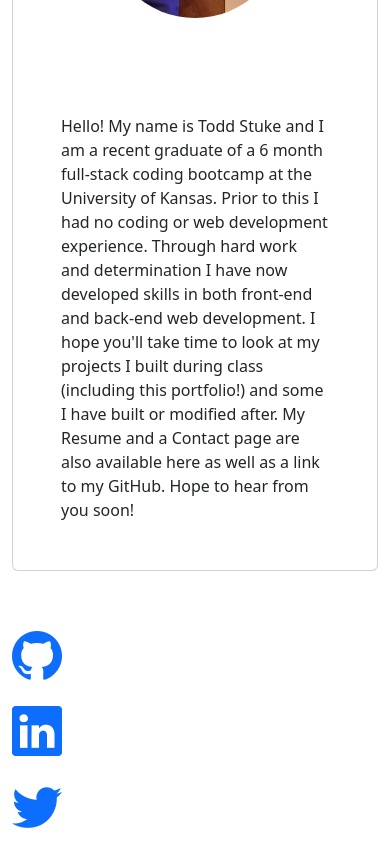
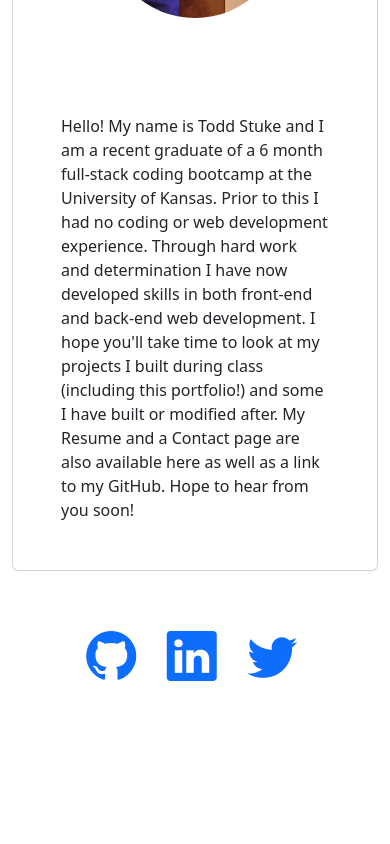
Before and after one commit to tddstuke/React-Portfolio, a React (Create React App) app: page / in a window 390 px wide. Shown: the part 391-1235 px from the top of the page. After the commit the page ends 1085 px from the top, so only its background shows below. Built offline with nearby package versions, Linux system fonts and the light colour scheme; the HTML template or start-up script is replaced by a standard one.

Commit message:
footer refractor for responsiveness

```diff
--- a/src/components/Footer/index.js
+++ b/src/components/Footer/index.js
@@ -4,17 +4,17 @@ function footer() {
   return (
     <div className="container mt-5">
       <footer className="row d-flex justify-content-center">
-        <a href="https://github.com/tddstuke" className="col-md-1">
+        <a href="https://github.com/tddstuke" className="col-1">
           <i className="bi bi-github" style={{ fontSize: 50 }}></i>
         </a>
         <a
           href="https://linkedin.com/in/todd-stuke
 "
-          className="col-md-1"
+          className="col-1 mx-5"
         >
           <i className="bi bi-linkedin" style={{ fontSize: 50 }}></i>
         </a>
-        <a href="https://twitter.com/tddstuke" className="col-md-1">
+        <a href="https://twitter.com/tddstuke" className="col-1 me-5">
           <i className="bi bi-twitter" style={{ fontSize: 50 }}></i>
         </a>
       </footer>
```
